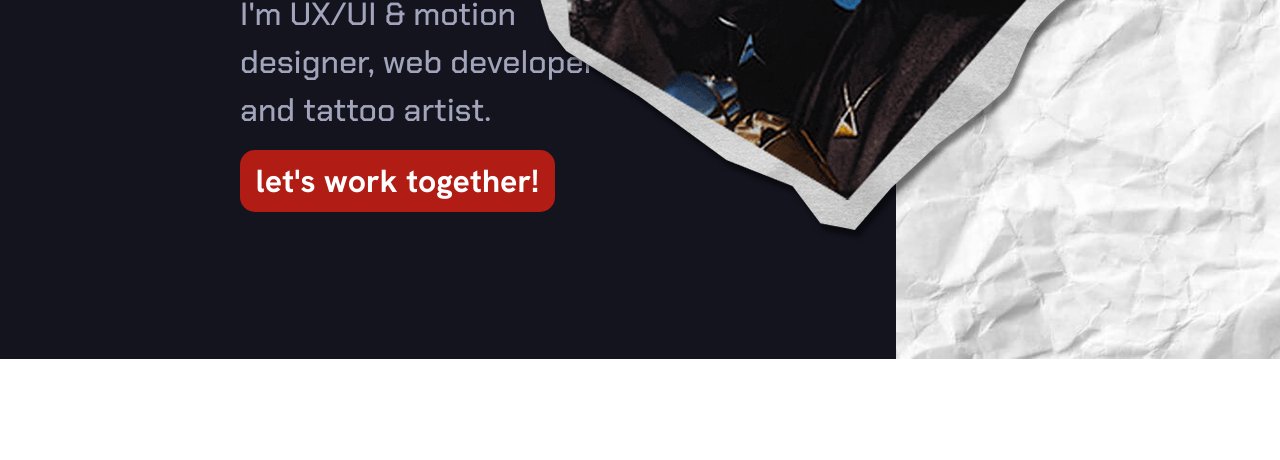
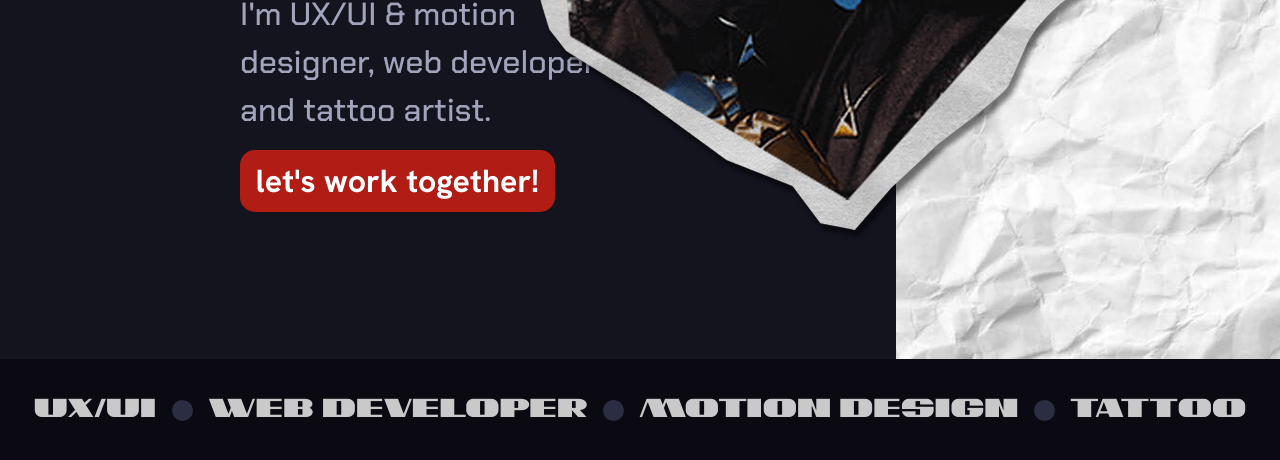
Before and after one commit to adolfosmrr/Portfolio-Test, a plain HTML site: page index.html in a window 1280 px wide. Shown: the part 568-1028 px from the top of the page. Before the commit the page ends 927 px from the top, so only its background shows below. Drawn offline with nearby package versions, Linux system fonts and the light colour scheme.

Commit message:
Second Menu Done

```diff
--- a/css/styles.scss
+++ b/css/styles.scss
@@ -187,3 +187,45 @@ header {
         }
 
 //========= HERO SECTION FINAL =========//
+
+
+
+
+
+
+
+
+//========= SECOND MENU =========//
+
+.secondMenu {
+    width: 100%;
+    height: 103px;
+    background-color: #0B0A12;
+    display: flex;
+    align-items: center;
+    justify-content: center;
+}
+
+    .content {
+        width: 1440px;
+        height: 100%;
+        display: flex;
+        justify-content: center;
+        align-items: center;
+    }
+
+        .secondMenuL {
+            font-family: otfGlusp;
+            font-size: 26px;
+            margin: 0 15px;
+            color: #C9C9C9;
+        }
+
+        .circleL {
+            width: 21px;
+            height: 21px;
+            background-color: #2B2D42;
+            border-radius: 50px;
+        }
+
+//========= SECOND MENU FINAL =========//
--- a/index.html
+++ b/index.html
@@ -58,6 +58,28 @@
 
 <!-- ============= HERO SECTION FINAL ============== -->
 
+
+
+<!-- ============= SECOND MENU ============== -->
+
+
+        <section class="secondMenu">
+            <div class="content">
+                <a href="" class="secondMenuL">UX/UI</a>
+                <div class="circleL"></div>
+                <a href="" class="secondMenuL">WEB DEVELOPER</a>
+                <div class="circleL"></div>
+                <a href="" class="secondMenuL">MOTION DESIGN</a>
+                <div class="circleL"></div>
+                <a href="" class="secondMenuL">TATTOO</a>
+            </div>
+        </section>
+
+
+<!-- ============= SECOND MENU FINAL ============== -->
+
+
+
     </main>
 
 
```
Also changed, not shown: css/styles.css, 1 other file.
